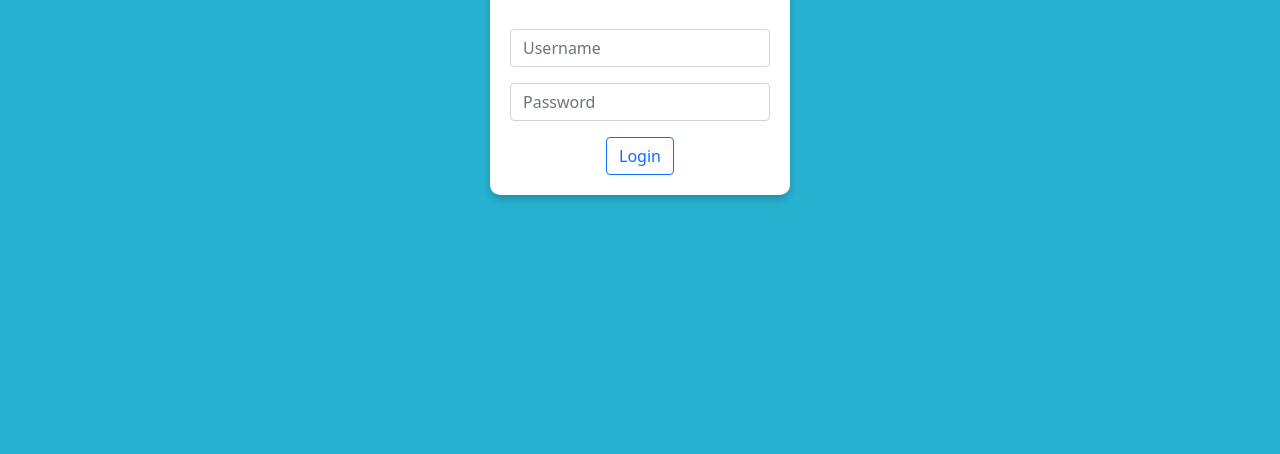
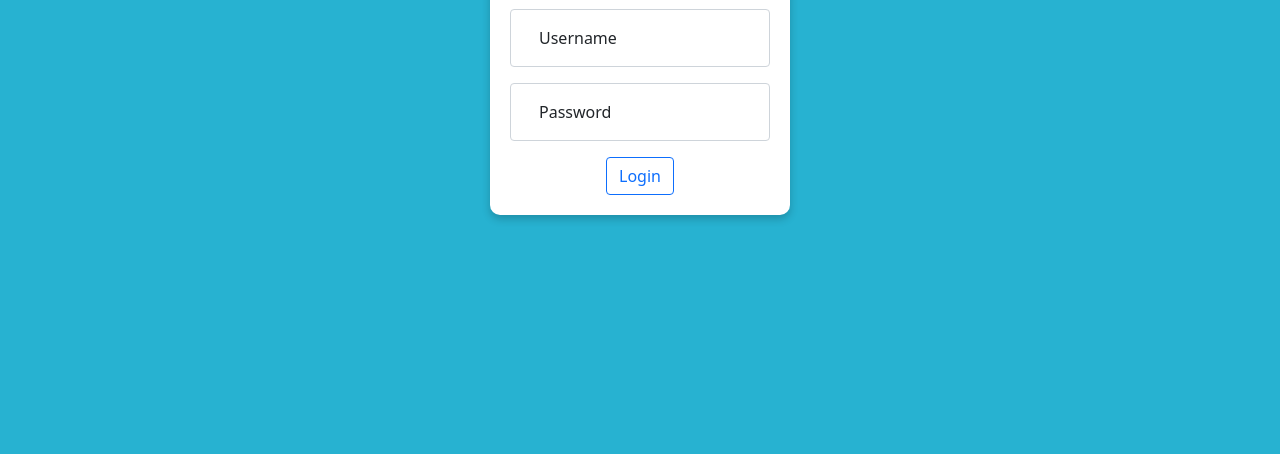
Before and after one commit to ahmadibni/smart-healing-aerochair, a plain HTML site: page index.html in a window 1280 px wide. Shown: the part 346-800 px from the top of the page. Drawn offline with nearby package versions, Linux system fonts and the light colour scheme.

Commit message:
Update index.html

```diff
--- a/index.html
+++ b/index.html
@@ -26,12 +26,14 @@
     <div class="login">
         <form autocomplete="off">
             <h1>Login</h1>
-            <div class="mb-3">
-                <p class="invalid text-danger">Invalid Username or Password</p>
+            <p class="invalid text-danger">Invalid Username or Password</p>
+            <div class="form-floating mb-3">
                 <input type="text" class="form-control" name="username" id="exampleInputEmail1" placeholder="Username">
-            </div>
-            <div class="mb-3">
+                <label class="ms-3" for="exampleInputEmail1">Username</label>
+              </div>
+              <div class="form-floating mb-3">
                 <input type="password" class="form-control" name="password" id="exampleInputPassword1" placeholder="Password">
+                <label class="ms-3" for="exampleInputPassword1">Password</label>
             </div>
             <button type="submit" class="btn btn-outline-primary">Login</button>
           </form>
```
